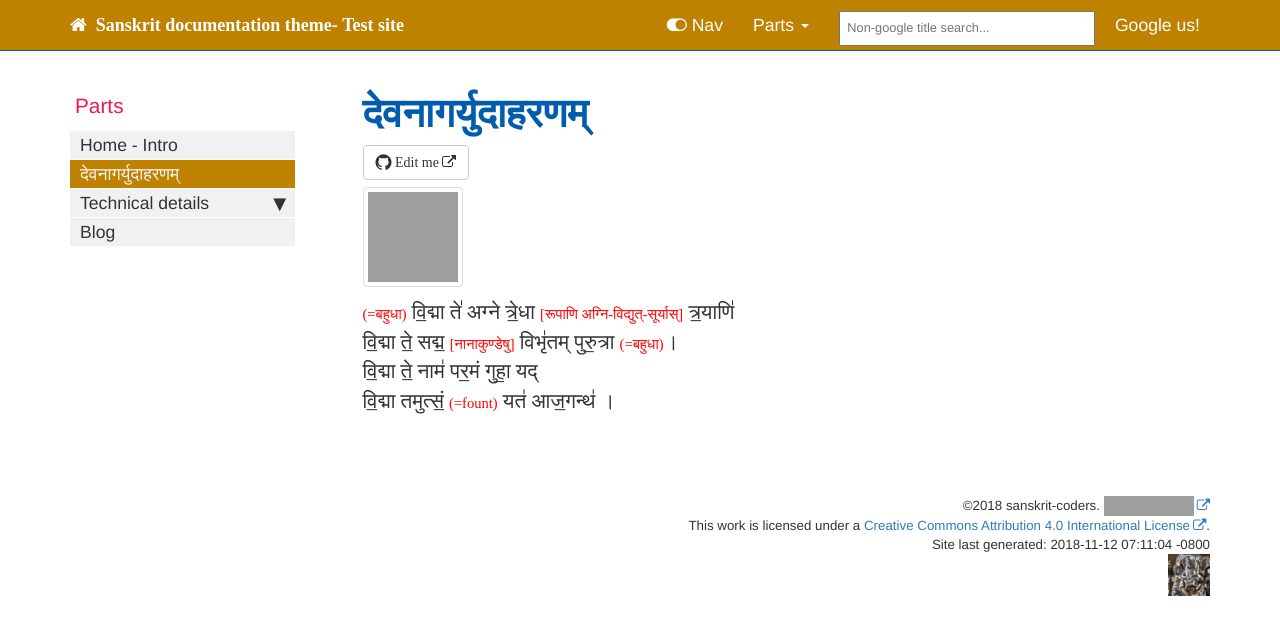
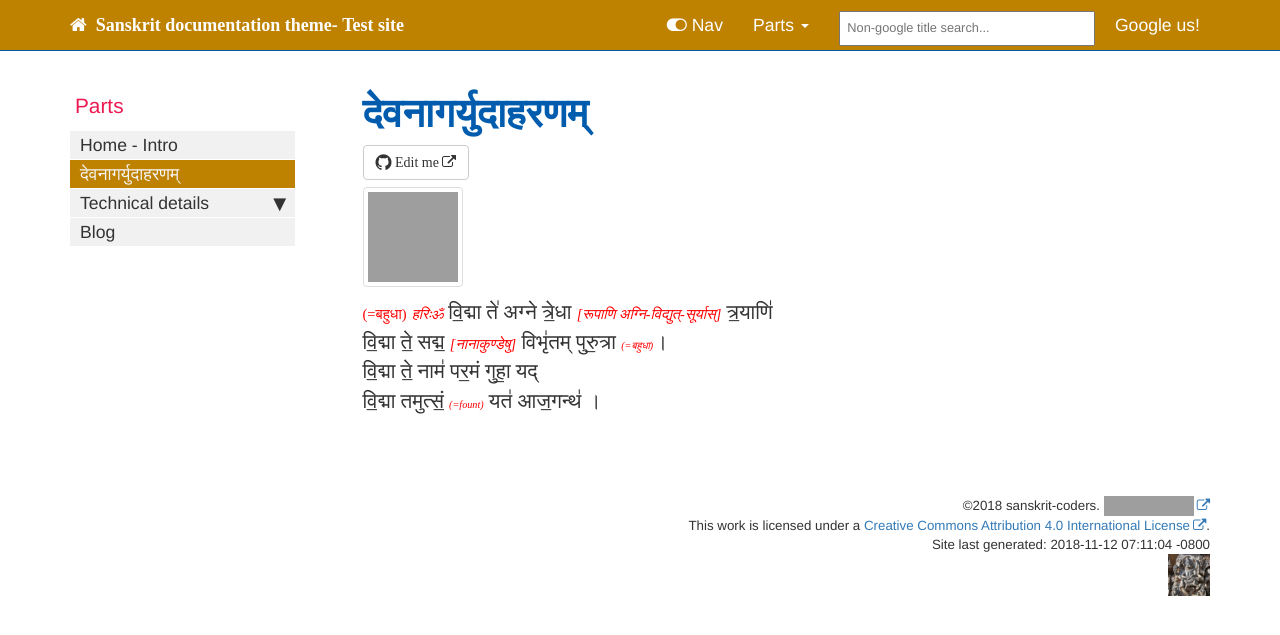
Before and after one commit to sanskrit-coders/sanskrit-documentation-theme, a Jekyll site: the page built from dummy_devanagari.md, in a window 1280 px wide, cut to the strip 0-635 px from the top of the page. Built offline with Jekyll 4.4.1, drawn with Linux system fonts in a browser that asks for light colours; nearby versions of some CDN libraries; some web fonts are replaced; comment, search, counter and statistics services are not loaded; grey boxes are pictures that could not be loaded.

Commit message:
Content update.

```diff
--- a/_layouts/page.html
+++ b/_layouts/page.html
@@ -27,7 +27,10 @@ layout: default
 {% include custom/{{page.map_name}}.html %}
 
 {% endif %}
-<div class="post-content" unicode_script="{{ page.unicode_script }}">
+<div class="post-content" unicode_script="{{ page.unicode_script }}"
+     {% if page.emphasis_as_inline_comments %} emphasis_as_inline_comments
+     {% endif %}
+>
 
    {% if page.summary %}
     <div class="summary">{{page.summary}}</div>
@@ -47,9 +50,9 @@ layout: default
 
     {% if page.format_inline_comments %}
         {% assign inline_comment_type1_regex = '\[\[(.+?)\]\]' %}
-        {% assign inline_comment_type1_regex_replacement = '<div class="sanskrit_inline_comment">[\1]</div>' %}
+        {% assign inline_comment_type1_regex_replacement = '<div class="inline_comment">[\1]</div>' %}
         {% assign inline_comment_type2_regex = '\(=(.+?)\)' %}
-        {% assign inline_comment_type2_regex_replacement = '<div class="sanskrit_inline_comment">(=\1)</div>' %}
+        {% assign inline_comment_type2_regex_replacement = '<div class="inline_comment">(=\1)</div>' %}
         {% assign dummy_example = '(=कश्चित्)' %}
         <!--Handles stuff like: जरते (=स्तौति) स्वा॒धीः or त्रे॒धा {रूपाणि अग्नि-विद्युत्-सूर्यास्} त्र॒याणि॑-->
         {{content| replace_regex: inline_comment_type1_regex,  inline_comment_type1_regex_replacement |  replace_regex: inline_comment_type2_regex,  inline_comment_type2_regex_replacement}}
--- a/assets/css/class-styles-general.scss
+++ b/assets/css/class-styles-general.scss
@@ -5,7 +5,7 @@
 /************************************************************/
 /* Some boxes*/
 
-.sanskrit_inline_comment {
+.inline_comment {
   font-size: 70%;
   color: red;
   display: inline;
@@ -121,6 +121,14 @@ p.external a {
   font-size: 130%;
 }
 
+*[emphasis_as_inline_comments] {
+  em {
+    // Copied from inline_comments class above.
+    font-size: 70%;
+    color: red;
+    display: inline;
+  }
+}
 /************************************************************/
 
 p.post-meta {
--- a/dummy_devanagari.md
+++ b/dummy_devanagari.md
@@ -2,12 +2,13 @@
 title: देवनागर्युदाहरणम्
 unicode_script: devanagari
 format_inline_comments: true
+emphasis_as_inline_comments: true
 ---
 ![](http://vvasuki.github.io/notes/mantra/agni/images/agni-at-dawn.jpg){:.thumbnail}
 
 
-(=बहुधा)
-वि॒द्मा ते॑ अग्ने त्रे॒धा [[रूपाणि अग्नि-विद्युत्-सूर्यास्]] त्र॒याणि॑
-वि॒द्मा ते॒ सद्म॒ [[नानाकुण्डेषु]] विभृ॑तम् पुरु॒त्रा (=बहुधा)।
+(=बहुधा) _हरिः‌ॐ_
+वि॒द्मा ते॑ अग्ने त्रे॒धा _[रूपाणि अग्नि-विद्युत्-सूर्यास्]_ त्र॒याणि॑
+वि॒द्मा ते॒ सद्म॒ _[नानाकुण्डेषु]_ विभृ॑तम् पुरु॒त्रा _(=बहुधा)_।
 वि॒द्मा ते॒ नाम॑ पर॒मं गुहा॒ यद्
-वि॒द्मा तमुत्सं॒ (=fount) यत॑ आज॒गन्थ॑ ।
+वि॒द्मा तमुत्सं॒ _(=fount)_ यत॑ आज॒गन्थ॑ ।
```
